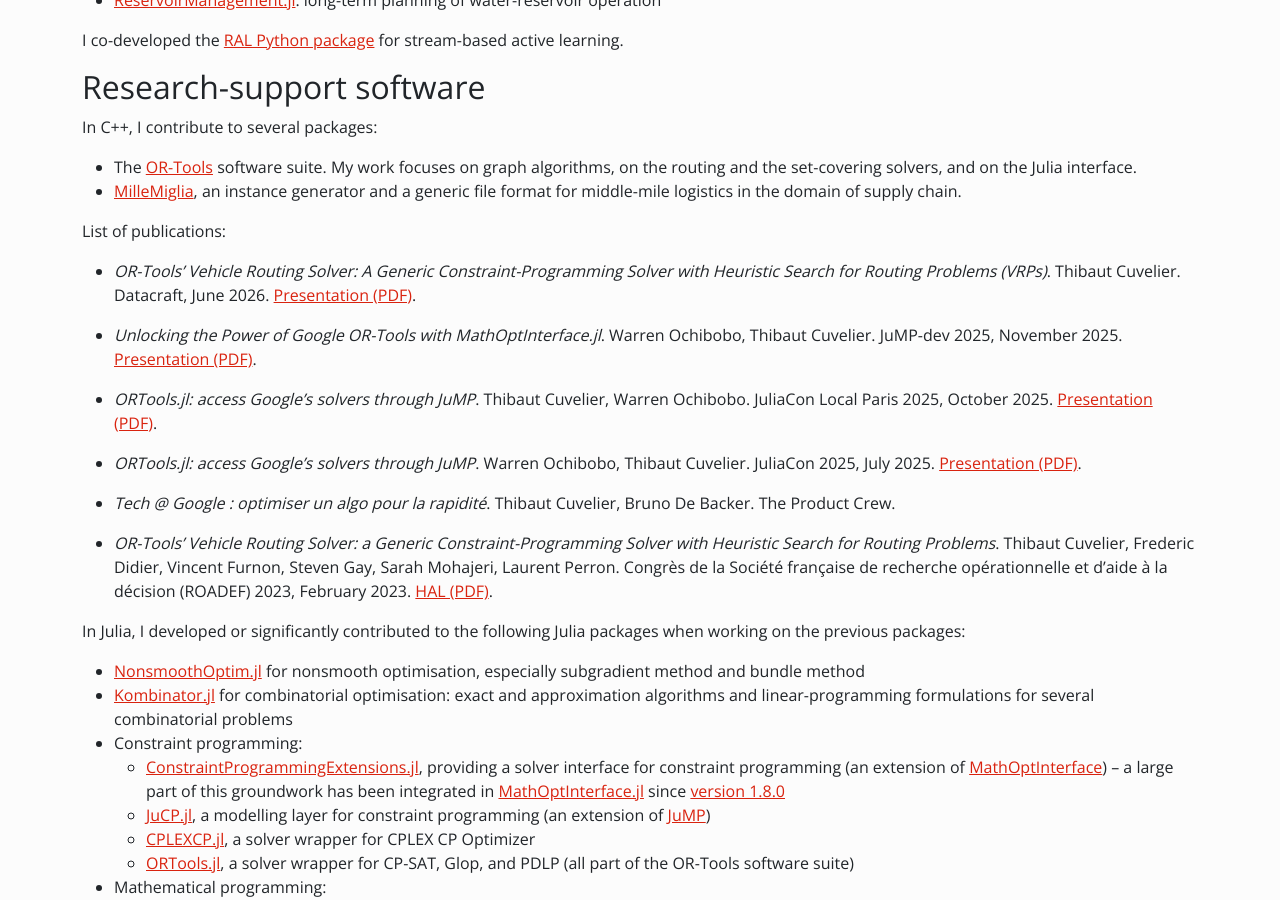
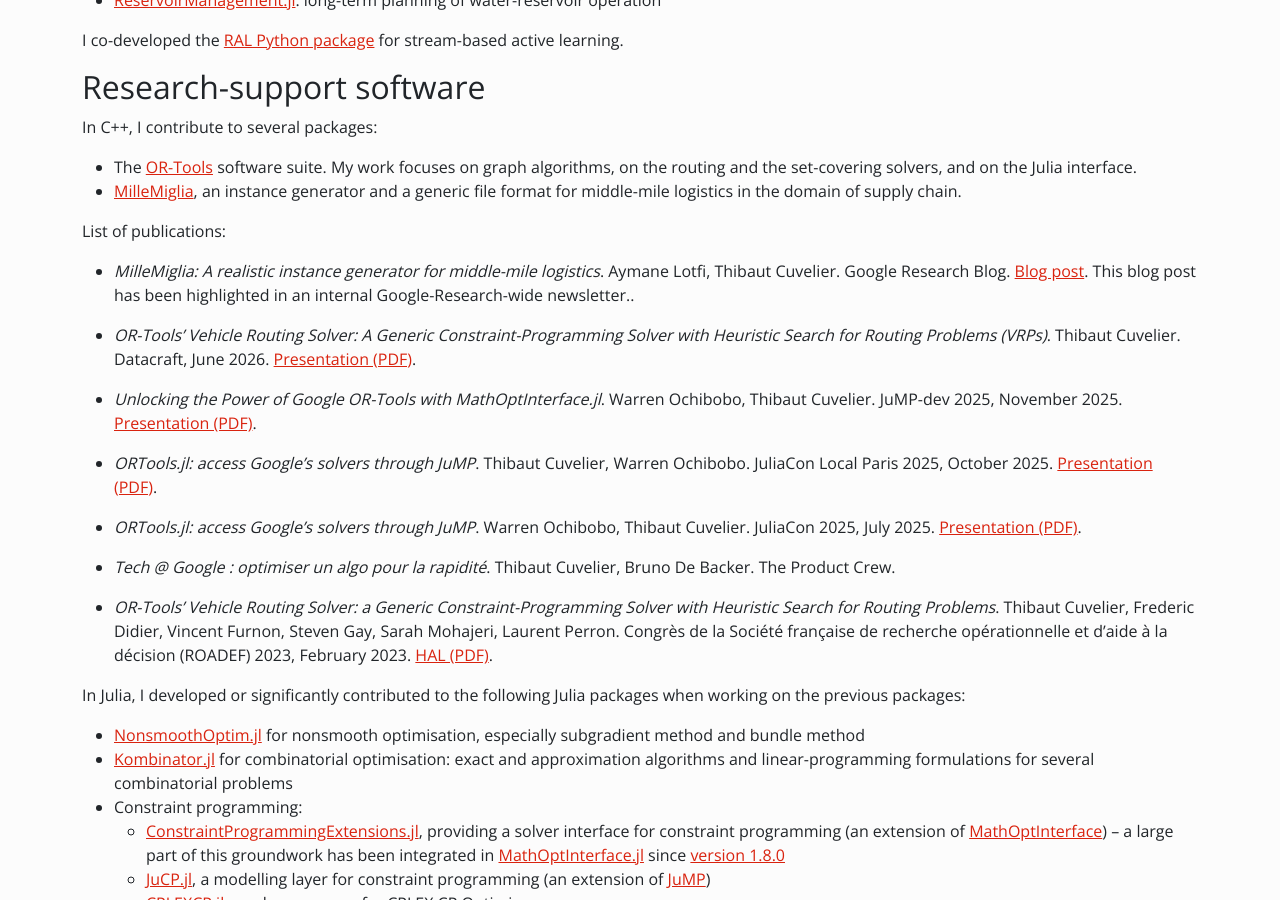
Before and after one commit to dourouc05/dourouc05.github.io, a Jekyll site: the page built from software.md, in a window 1280 px wide and 900 px high, scrolled down 353 px. Built offline with Jekyll 4.4.1, drawn with Linux system fonts in a browser that asks for light colours; our own code applies the rules of GitHub Pages for plain Markdown files.

Commit message:
Add note for blog post.

```diff
--- a/_data/articles.yml
+++ b/_data/articles.yml
@@ -5,6 +5,7 @@ millemiglia_blogpost_2026:
   venue_link:
     name: Blog post
     url: https://research.google/blog/millemiglia-a-realistic-instance-generator-for-middle-mile-logistics/
+  note: This blog post has been highlighted in an internal Google-Research-wide newsletter.
 rl_or_cnrs2024:
   title: "Applications of Reinforcement Learning to Combinatorial Optimization"
   authors: Thibaut Cuvelier, Bruno De Backer, Onno Eberhard, Aymane Lotfi
--- a/_includes/reference.md
+++ b/_includes/reference.md
@@ -1 +1 @@
-{% assign article = site.data.articles[include.key] %}*{{ article.title }}*. {{ article.authors }}. {{ article.venue }}. {% if article.venue_link %}[{{article.venue_link.name}}]({{article.venue_link.url}}). {% endif %}{% if article.doi %}[DOI](https://doi.org/{{article.doi}}). {% endif %}{% if article.kudos %}[Kudos]({{article.kudos}}). {% endif %}{% if article.arxiv %}[arXiv (PDF)](https://arxiv.org/abs/{{article.arxiv}}). {% endif %}{% if article.orbi %}[ORBi (PDF)](http://hdl.handle.net/{{article.orbi}}). {% endif %}{% if article.hal %}[HAL (PDF)](https://hal.science/{{article.hal}}). {% endif %}{% for link in article.links %}[{{link.name}}]({{link.url}}). {% endfor %}
+{% assign article = site.data.articles[include.key] %}*{{ article.title }}*. {{ article.authors }}. {{ article.venue }}. {% if article.venue_link %}[{{article.venue_link.name}}]({{article.venue_link.url}}). {% endif %}{% if article.doi %}[DOI](https://doi.org/{{article.doi}}). {% endif %}{% if article.kudos %}[Kudos]({{article.kudos}}). {% endif %}{% if article.arxiv %}[arXiv (PDF)](https://arxiv.org/abs/{{article.arxiv}}). {% endif %}{% if article.orbi %}[ORBi (PDF)](http://hdl.handle.net/{{article.orbi}}). {% endif %}{% if article.hal %}[HAL (PDF)](https://hal.science/{{article.hal}}). {% endif %}{% for link in article.links %}[{{link.name}}]({{link.url}}). {% endfor %}{% if article.note %}{{article.note}}. {% endif %}
--- a/software.md
+++ b/software.md
@@ -25,6 +25,7 @@ In C++, I contribute to several packages:
 
 List of publications:
 
+* {% include reference.md key='millemiglia_blogpost_2026' %}
 * {% include reference.md key='ortools_datacraft2026' %}
 * {% include reference.md key='ortools_jumpdev2025' %}
 * {% include reference.md key='ortools_juliaconparis2025' %}
```
